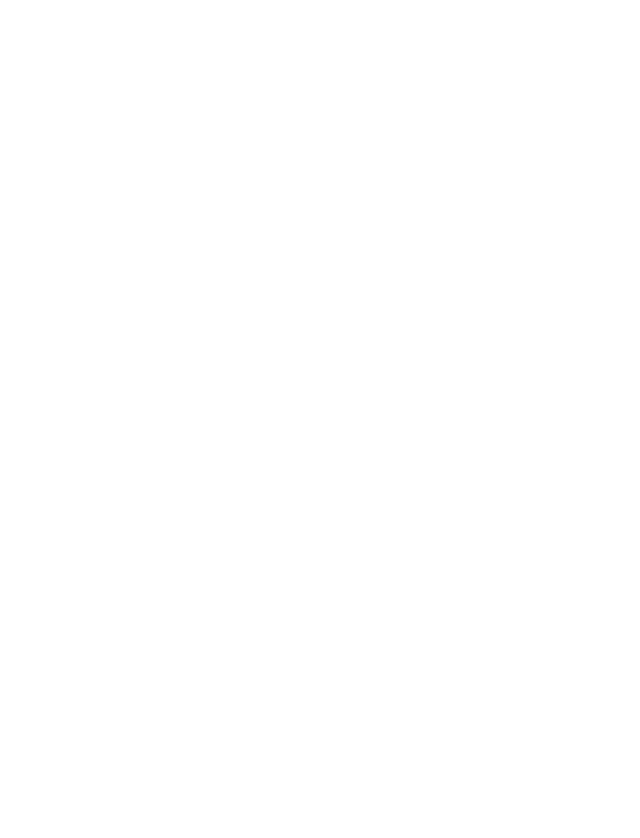
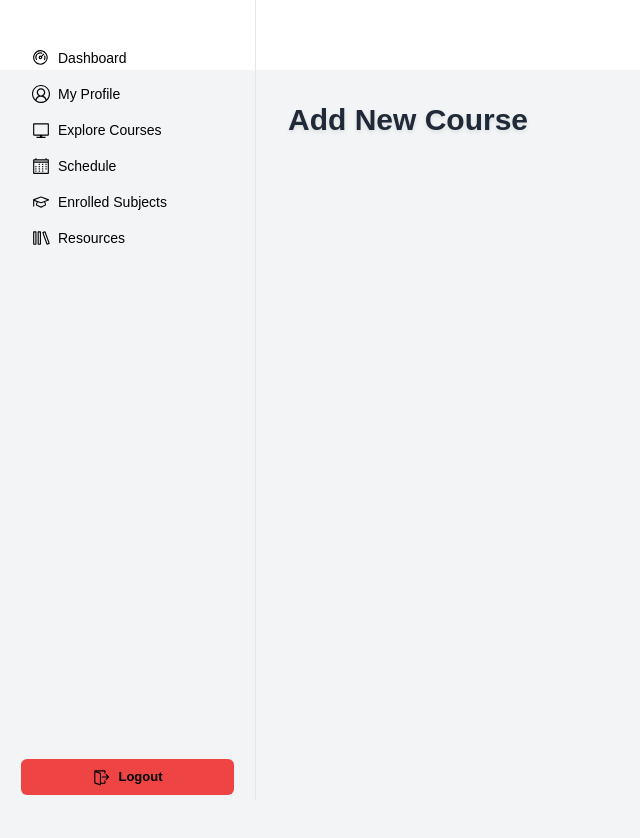
Before and after one commit to musnymubarak/EduLink-Peer-Tutoring-App, a React (Create React App) app in the folder frontend/: page /dashboard/instructor/add-course in a window 1280 px wide. Before the commit this address had no page. Shown: the top 838 px of the page, without its empty margins (0-640 px from the left). Before the commit the page ends 800 px from the top, so only its background shows below. Built offline with nearby package versions, Linux system fonts and the light colour scheme.

Commit message:
Created Add Course Component and included routes and dashboard links

```diff
--- a/frontend/src/App.js
+++ b/frontend/src/App.js
@@ -38,6 +38,7 @@ import AddTutor from './components/dashboard/admin/Pages/AddTutor';
 import ListTutor from './components/dashboard/admin/Pages/ListTutor';
 import ExploreCourses from './components/ExploreCourses';
 import ExploreSingleCourse from './components/ExploreSingleCourse';
+import TAddCourses from './components/dashboard/tutor/TAddCourses';
 
 function App() {
   return (
@@ -81,6 +82,7 @@ function App() {
           path="/dashboard/instructor/your-subjects"
           element={<YourSubjects />}
         />
+        <Route path='/dashboard/instructor/add-course' element={<TAddCourses/>}/>
 
         {/* admin */}
         <Route path="/dashboard/admin" element={<AdminDashboard />} />
--- /dev/null
+++ b/frontend/src/components/dashboard/tutor/TAddCourses.js
@@ -0,0 +1,20 @@
+import Sidebar from "../Sidebar";
+
+export default function TAddCourses(){
+    return(
+        <div>
+            <div className="flex min-h-screen bg-gray-100">
+            {/* Sidebar */}
+            <div className="fixed top-0 left-0 w-64 h-screen bg-richblue-800 border-r border-richblack-700">
+            <Sidebar />
+            </div>
+
+            {/* Main Content */}
+            <div className="flex-1 ml-64 p-8 overflow-y-auto">
+            <h1 className="text-3xl font-bold text-gray-800 mb-4">Add New Course</h1>
+
+            </div>
+            </div>
+        </div>
+    )
+}
--- a/frontend/src/data/dashboard-links.js
+++ b/frontend/src/data/dashboard-links.js
@@ -83,4 +83,11 @@ export const sidebarLinks = [
     type: 'instructor',
     icon: "VscMortarBoard",
   },
+  {
+    id: 13,
+    name: "Add Courses",
+    path: "/dashboard/instructor/add-course",
+    type: 'instructor',
+    icon: "VscVm",
+  },
 ];
```
